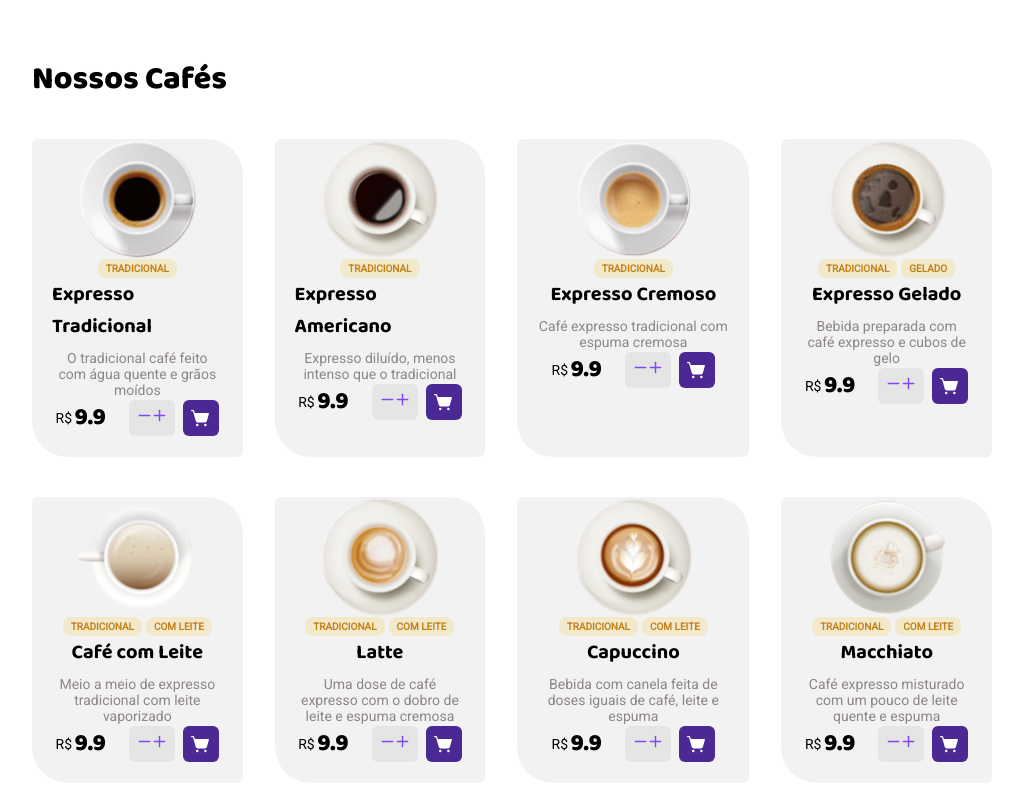
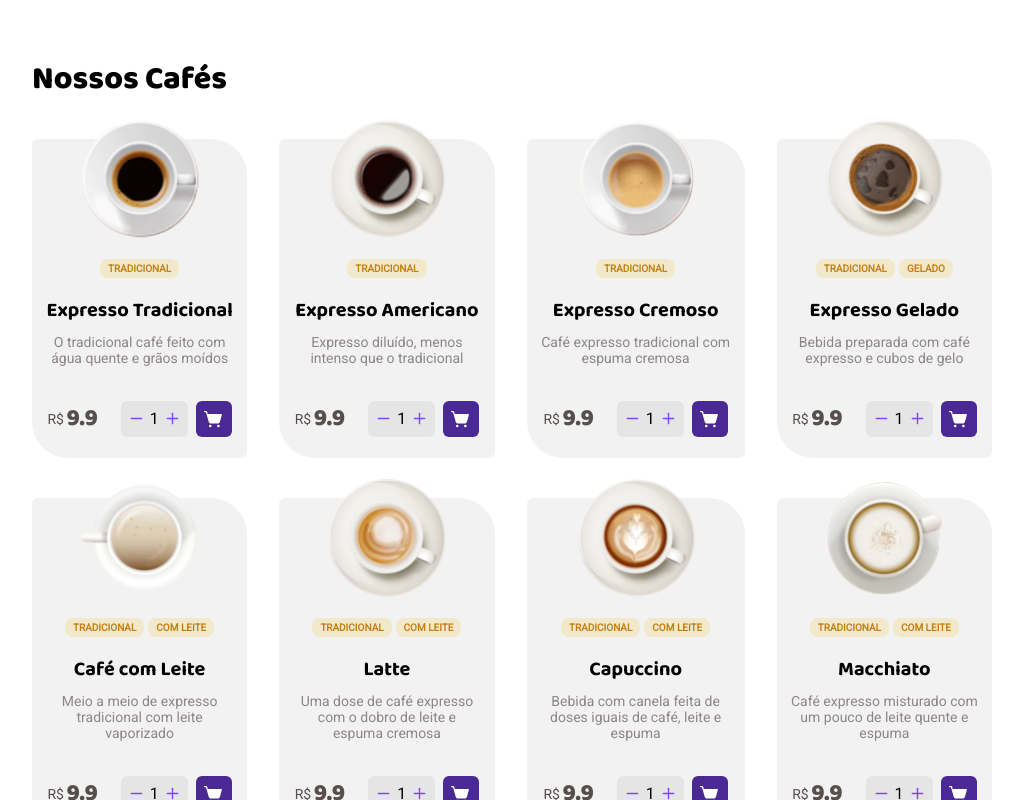
Before and after one commit to FernandoBrino/coffee-delivery, a React (Vite) app: page / in a window 1280 px wide. Shown: the part 660-1460 px from the top of the page, without its empty margins (128-1151 px from the left). Built offline with nearby package versions, Linux system fonts and the light colour scheme.

Commit message:
Add coffees logic

```diff
--- a/src/pages/Home/CoffeeComponent/index.tsx
+++ b/src/pages/Home/CoffeeComponent/index.tsx
@@ -1,5 +1,5 @@
-import { FC } from "react";
-import { Actions, Cart, CoffeeContainer, CoffeeType, Description, FillCart, Footer, Price, Types } from "./styles";
+import { FC, useState } from "react";
+import { Actions, Cart, CoffeeContainer, CoffeeContent, CoffeeType, Description, FillCart, Footer, Price, Types } from "./styles";
 
 import { ShoppingCartSimple, Minus, Plus } from 'phosphor-react'
 
@@ -17,10 +17,23 @@ interface IProps {
 }
 
 export const CoffeeComponent: FC<IProps> = ({ coffee }) => {
+    const [coffeeQuantity, setCoffeeQuantity] = useState<number>(1);
+
+    const handleAddCoffee = () => {
+        setCoffeeQuantity(state => state + 1);
+    }
+
+    const handleRemoveCoffee = () => {
+        if(coffeeQuantity > 1) {
+            setCoffeeQuantity(state => state - 1);
+        }
+    }
+
     return (
         <CoffeeContainer>
             <img src={coffee.img} />
 
+            <CoffeeContent>
                 <Types>
                     {coffee.types.map(type => (
                         <CoffeeType>
@@ -28,8 +41,6 @@ export const CoffeeComponent: FC<IProps> = ({ coffee }) => {
                         </CoffeeType>
                     ))}
                 </Types>
-
-
 
                 <Description>
                     <h2>{coffee.title}</h2>
@@ -43,15 +54,23 @@ export const CoffeeComponent: FC<IProps> = ({ coffee }) => {
                     </Price>
                     <Actions>
                         <FillCart>
+                            <button onClick={handleRemoveCoffee}>
                                 <Minus size={15} weight="bold"/>
-                        <p></p>
-                        <Plus size={15} weight="bold"/>
+                            </button>
+
+                            <p>{coffeeQuantity}</p>
+
+                            <button onClick={handleAddCoffee}>
+                            <Plus size={15} weight="bold" />
+                            </button>
                         </FillCart>
                         <Cart>
                             <ShoppingCartSimple  weight="fill" size={20}/>
                         </Cart>
                     </Actions>
                 </Footer>
+            </CoffeeContent>
+
         </CoffeeContainer>
     );
 }
--- a/src/pages/Home/CoffeeComponent/styles.ts
+++ b/src/pages/Home/CoffeeComponent/styles.ts
@@ -6,19 +6,25 @@ export const CoffeeContainer = styled.div`
     align-items: center;
     background-color: ${props => props.theme["base-card"]};
     border-radius: 6px 36px;
-    padding: 0 2rem 2rem 2rem;
-
    img {
     width: 12rem;
     height: 12rem;
+    position: relative;
+    top: -2rem;
    }
+`
+
+export const CoffeeContent = styled.div`
+    display: flex;
+    flex-direction: column;
+    align-items: center;
+    padding: 0rem 1.3rem 2rem 1.3rem;
 `
 
 export const Types = styled.div`
     display: flex;
     gap: 0.4rem;
 `
-
 
 export const CoffeeType = styled.div`
     background-color: ${props => props.theme["yellow-light"]};
@@ -37,6 +43,7 @@ export const Description = styled.div`
     flex-direction: column;
     align-items: center;
     gap: 0.8rem;
+    padding: 1.6rem 0 3.3rem 0;
 
 
     h2 {
@@ -81,9 +88,19 @@ export const FillCart = styled.div`
     display: flex;
     padding: 0.8rem;
     border-radius: 6px;
+    gap: 0.6rem;
+    align-items: center;
     background-color: ${props => props.theme["base-button"]};
 
+    button {
+        display: flex;
+        align-items: center;
+        border: none;
+        background-color: ${props => props.theme["base-button"]};
+    }
+
     svg {
+        cursor: pointer;
         color: ${props => props.theme.purple};
     }
 `
@@ -92,6 +109,7 @@ export const Price = styled.div`
     display: flex;
     align-items: center;
     gap: 0.25rem;
+    color: ${props => props.theme["base-text"]};
 
     p {
         font-size: 1.4rem;
```
Lines whose indentation alone changed are shown as unchanged.
